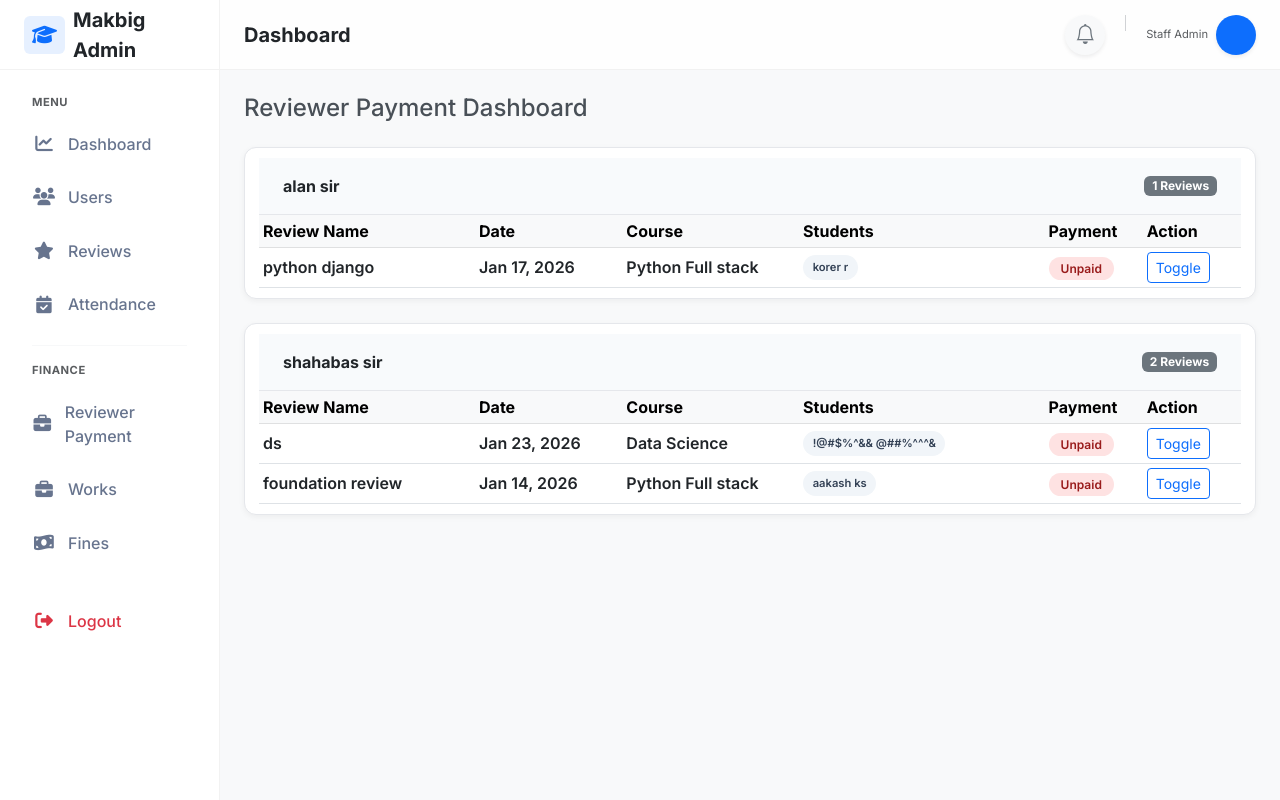
After one commit to adwaid20/makbig-erp, a Django app: page /staff/reviews/payment in a window 1280 px wide. The commit adds this page. Run offline with Django 5.2, Linux system fonts and the light colour scheme; a user stored in the database is signed in; data comes from the database, SQL or seed files in the repository; both versions use the stored data as it was after the commit.

Commit message:
working till review and attendance

```diff
--- a/makbig/adminpanel/views.py
+++ b/makbig/adminpanel/views.py
@@ -1,5 +1,4 @@
 from django.shortcuts import render,redirect,get_object_or_404
-from .forms import StaffLoginForm,StudentLoginForm,AddStudentForm
 from django.contrib.auth import authenticate,login,logout
 from django.contrib import messages
 from django.contrib.auth.decorators import login_required,user_passes_test
@@ -16,8 +15,11 @@ from django.conf import settings
 # from django.contrib.auth.hashers import make_password
 from django.contrib.auth.password_validation import validate_password
 from django.core.exceptions import ValidationError
+from django.db.models import Sum
+
 from penalties.models import Penalty
-from django.db.models import Sum
+from .forms import StaffLoginForm,StudentLoginForm,AddStudentForm
+
 
 
 
--- a/makbig/makbig/settings.py
+++ b/makbig/makbig/settings.py
@@ -44,6 +44,8 @@ INSTALLED_APPS = [
     'django.contrib.sessions',
     'django.contrib.messages',
     'django.contrib.staticfiles',
+
+
     'adminpanel',
     'reviews',
     'penalties',
--- a/makbig/reviews/models.py
+++ b/makbig/reviews/models.py
@@ -14,6 +14,7 @@ class ReviewSession(models.Model):
     review_link=models.CharField(max_length=2550,blank=True,null=True)
     reviewer_name=models.CharField(max_length=250,blank=True,null=True)
     review_name=models.CharField(max_length=100)
+    is_paid = models.BooleanField(default=False,blank=True,null=True)
 
     def __str__(self):
         return f"{self.course.name} | {self.scheduled_date}"
--- a/makbig/reviews/urls.py
+++ b/makbig/reviews/urls.py
@@ -5,6 +5,8 @@ urlpatterns = [
     path('staff/reviews/', views.staff_review_list, name='staff_review_list'),
     path('staff/reviews/<int:student_id>/', views.staff_student_review, name='staff_student_review'),
     path('staff/reviews/<int:attendance_id>/edit/', views.staff_edit_completed_review, name='staff_edit_completed_review'),
+    path('staff/reviews/payment', views.reviewer_payment_dashboard, name='reviewer_payment_dashboard'),
+    path('staff/reviewer-payment/<int:session_id>/toggle/',views.toggle_reviewer_payment,name='toggle_reviewer_payment'),
     # path('staff/reviews/edit/<int:review_id>/', views.staff_edit_review_attendance, name='staff_edit_review_attendance'),
 
 
--- a/makbig/reviews/views.py
+++ b/makbig/reviews/views.py
@@ -8,6 +8,7 @@ from .forms import ReviewAttendanceForm,ReviewSessionForm
 from django.db.models import Sum
 from penalties.forms import PenaltyForm
 from reviewtickets.models import ReviewTicket
+from django.db.models import Count
 
 
 
@@ -206,6 +207,27 @@ def staff_edit_completed_review(request, attendance_id):
 
 
 
+@login_required(login_url='staff_login')
+@user_passes_test(is_staff_user, login_url='staff_login')
+def reviewer_payment_dashboard(request):
+    sessions = (
+        ReviewSession.objects.filter(student_reviews__status__in=['pass','fail'])
+        .select_related('course').prefetch_related('student_reviews__student__user').distinct()
+        .order_by('reviewer_name', '-scheduled_date'))
+
+    return render(request,'reviews/reviewer_payment_dashboard.html',{'sessions': sessions})
+
+
+@login_required(login_url='staff_login')
+@user_passes_test(is_staff_user, login_url='staff_login')
+def toggle_reviewer_payment(request, session_id):
+    session = get_object_or_404(ReviewSession, id=session_id)
+    session.is_paid = not session.is_paid
+    session.save()
+    return redirect('reviewer_payment_dashboard')
+
+
+
 
 
 #student side
--- a/makbig/templates/layouts/staff_layout.html
+++ b/makbig/templates/layouts/staff_layout.html
@@ -196,6 +196,10 @@
             <div class="small fw-bold text-uppercase text-muted mb-2 px-3"
                 style="font-size: 0.7rem; letter-spacing: 0.5px;">Finance</div>
 
+            <a href="{% url "reviewer_payment_dashboard" %}" class="nav-link">
+                <i class="fa-solid fa-briefcase"></i> Reviewer Payment
+            </a>
+
             <a href="{% url "manage_works" %}" class="nav-link">
                 <i class="fa-solid fa-briefcase"></i> Works
             </a>
--- /dev/null
+++ b/makbig/templates/reviews/reviewer_payment_dashboard.html
@@ -0,0 +1,128 @@
+{% extends "layouts/staff_layout.html" %}
+{% block content %}
+
+<style>
+    .reviewer-card {
+        border-radius: 12px;
+        border: 1px solid #e5e7eb;
+        box-shadow: 0 2px 6px rgba(0,0,0,0.05);
+        overflow: hidden;
+    }
+
+    .reviewer-header {
+        background: #f8fafc;
+        padding: 1rem 1.5rem;
+        border-bottom: 1px solid #e5e7eb;
+        display: flex;
+        justify-content: space-between;
+        align-items: center;
+    }
+
+    .badge-paid {
+        background: #dcfce7;
+        color: #166534;
+        font-weight: 600;
+        border-radius: 999px;
+        padding: 0.25rem 0.75rem;
+        font-size: 0.75rem;
+    }
+
+    .badge-unpaid {
+        background: #fee2e2;
+        color: #991b1b;
+        font-weight: 600;
+        border-radius: 999px;
+        padding: 0.25rem 0.75rem;
+        font-size: 0.75rem;
+    }
+
+    .student-chip {
+        display: inline-block;
+        background: #f1f5f9;
+        color: #334155;
+        padding: 0.25rem 0.6rem;
+        border-radius: 999px;
+        font-size: 0.7rem;
+        margin: 2px 4px 2px 0;
+        white-space: nowrap;
+    }
+</style>
+
+<h4 class="mb-4">Reviewer Payment Dashboard</h4>
+
+{% regroup sessions by reviewer_name as reviewer_groups %}
+
+{% for reviewer in reviewer_groups %}
+<div class="card reviewer-card mb-4">
+
+    <!-- Reviewer Header -->
+    <div class="reviewer-header">
+        <strong>{{ reviewer.grouper }}</strong>
+        <span class="badge bg-secondary">
+            {{ reviewer.list|length }} Reviews
+        </span>
+    </div>
+
+    <div class="card-body p-0 table-responsive">
+        <table class="table table-sm align-middle mb-0">
+            <thead class="table-light">
+                <tr>
+                    <th style="width: 22%">Review Name</th>
+                    <th style="width: 15%">Date</th>
+                    <th style="width: 18%">Course</th>
+                    <th style="width: 25%">Students</th>
+                    <th style="width: 10%">Payment</th>
+                    <th style="width: 10%">Action</th>
+                </tr>
+            </thead>
+            <tbody>
+                {% for session in reviewer.list %}
+                <tr>
+                    <td>{{ session.review_name }}</td>
+
+                    <td>
+                        {{ session.scheduled_date|date:"M d, Y" }}
+                    </td>
+
+                    <td>
+                        {{ session.course.name }}
+                    </td>
+
+                    <td>
+                        {% for attendance in session.student_reviews.all %}
+                            {% if attendance.status == 'pass' or attendance.status == 'fail' %}
+                                <span class="student-chip">
+                                    {{ attendance.student.user.first_name }}
+                                    {{ attendance.student.user.last_name }}
+                                </span>
+                            {% endif %}
+                        {% endfor %}
+                    </td>
+
+                    <td>
+                        {% if session.is_paid %}
+                            <span class="badge-paid">Paid</span>
+                        {% else %}
+                            <span class="badge-unpaid">Unpaid</span>
+                        {% endif %}
+                    </td>
+
+                    <td>
+                        <form method="post"
+                              action="{% url 'toggle_reviewer_payment' session.id %}">
+                            {% csrf_token %}
+                            <button class="btn btn-sm btn-outline-primary">
+                                Toggle
+                            </button>
+                        </form>
+                    </td>
+                </tr>
+                {% endfor %}
+            </tbody>
+        </table>
+    </div>
+
+</div>
+{% endfor %}
+
+{% endblock %}
```
Also changed, not shown: makbig/db.sqlite3, makbig/penalties/migrations/0004_alter_penalty_amount.py (added), makbig/reviews/migrations/0003_reviewsession_is_paid.py (added).
